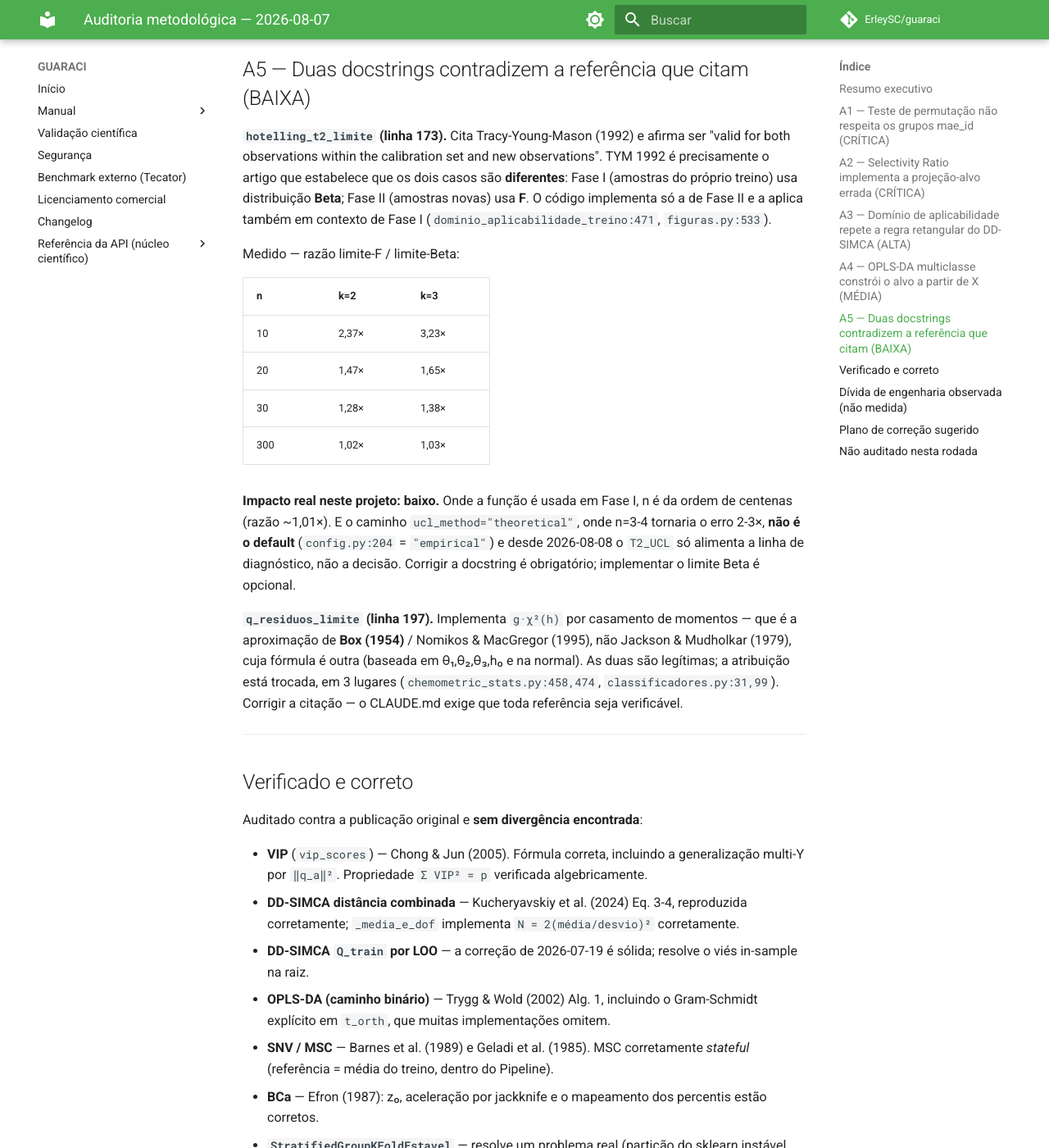
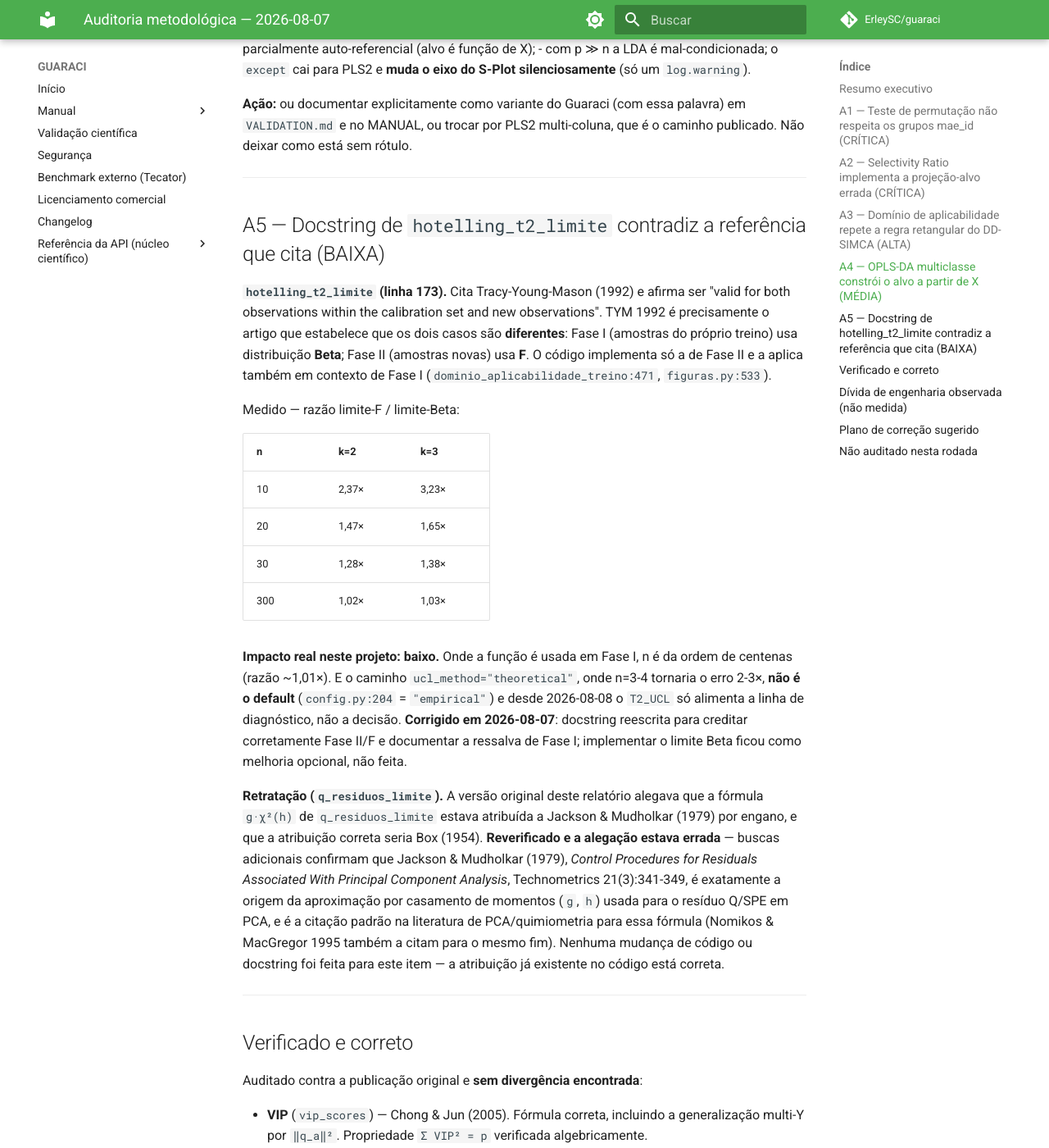
Before and after one commit to ErleySC/guaraci, an MkDocs documentation site: the page built from docs/auditoria/AUDITORIA_METODOLOGICA_2026-08-07.md, in a window 1280 px wide and 1400 px high, scrolled down 4294 px. Shown: the whole window at 82% size. Built offline with MkDocs 1.6.1 and Material for MkDocs 9.7.7, drawn with Linux system fonts in a browser that asks for light colours; comment, search, counter and statistics services are not loaded; some of the changed text lies outside the part shown.

Commit message:
docs(sci): corrige docstring de hotelling_t2_limite; retrata achado A5 residual
hotelling_t2_limite citava Tracy-Young-Mason (1992) afirmando validade
"for both observations within the calibration set and new observations".
TYM 1992 estabelece exatamente o oposto: Fase I (amostras do treino) usa
distribuicao Beta, Fase II (amostras novas) usa F. A funcao implementa
so' Fase II; docstring agora credita isso corretamente e documenta a
ressalva de uso em contexto de Fase I (dominio_aplicabilidade_treino,
figuras.fig3_outliers) -- impacto numerico medido como baixo para os
tamanhos de amostra deste projeto (~1.01-1.03x com n~300).

Retratacao: o relatorio original (commit 19ddbf5) tambem alegava que
q_residuos_limite atribuia sua formula a Jackson & Mudholkar (1979) por
engano. Reverificado -- a alegacao estava errada: Jackson & Mudholkar
(1979), Technometrics 21(3):341-349, e' de fato a origem da aproximacao
por casamento de momentos usada, e a citacao padrao da literatura de
PCA/quimiometria para essa formula. Nenhuma mudanca de codigo para este
item -- a atribuicao ja existente estava correta.

Sem mudanca de comportamento (docstring apenas). 671 testes passam, 2
skip.

```diff
--- a/docs/auditoria/AUDITORIA_METODOLOGICA_2026-08-07.md
+++ b/docs/auditoria/AUDITORIA_METODOLOGICA_2026-08-07.md
@@ -29,7 +29,15 @@ percebesse, porque os testes verificam que a função *roda*, não que ela
 | A2 | Selectivity Ratio usa `w1`, não `b/‖b‖` | **CRÍTICA** | `chemometric_stats.py:50` | Jaccard@20 = 0,39 na seleção de variáveis |
 | A3 | Domínio de aplicabilidade usa regra retangular | **ALTA** | `chemometric_stats.py:504-506` | rejeição 11,6% (nominal 5%) |
 | A4 | OPLS-DA multiclasse usa alvo derivado de X (LDA) | MÉDIA | `classificadores.py:448-466` | não medido — método não publicado |
-| A5 | Duas docstrings contradizem a referência citada | BAIXA | `chemometric_stats.py:173,197` | ≤1% no *n* deste projeto |
+| A5 | Docstring de `hotelling_t2_limite` contradiz a referência citada | BAIXA | `chemometric_stats.py:173` | ≤1% no *n* deste projeto |
+
+**Status em 2026-08-07 (pós-correção):** A1, A2, A3 e A5 corrigidos e
+commitados (`validacao_estatistica.py`, `chemometric_stats.py`,
+`classificadores.py`, `pipeline.py`, `predicao.py`); 671 testes passam, 2
+skip. A4 é uma decisão de projeto pendente, não uma correção mecânica — ver
+seção A4. A alegação original de um segundo achado em A5
+(`q_residuos_limite`, atribuição a Jackson & Mudholkar) foi **retratada**
+após reverificação — ver nota na seção A5.
 
 O achado A1 é o mais grave porque atinge exatamente o argumento central do
 projeto: o Guaraci existe para fazer **validação group-aware**, e o teste que
@@ -166,7 +174,7 @@ o caminho publicado. Não deixar como está sem rótulo.
 
 ---
 
-## A5 — Duas docstrings contradizem a referência que citam (BAIXA)
+## A5 — Docstring de `hotelling_t2_limite` contradiz a referência que cita (BAIXA)
 
 **`hotelling_t2_limite` (linha 173).** Cita Tracy-Young-Mason (1992) e afirma
 ser "valid for both observations within the calibration set and new
@@ -189,15 +197,21 @@ Medido — razão limite-F / limite-Beta:
 ordem de centenas (razão ~1,01×). E o caminho `ucl_method="theoretical"`, onde
 n=3-4 tornaria o erro 2-3×, **não é o default** (`config.py:204` =
 `"empirical"`) e desde 2026-08-08 o `T2_UCL` só alimenta a linha de
-diagnóstico, não a decisão. Corrigir a docstring é obrigatório; implementar o
-limite Beta é opcional.
+diagnóstico, não a decisão. **Corrigido em 2026-08-07**: docstring reescrita
+para creditar corretamente Fase II/F e documentar a ressalva de Fase I;
+implementar o limite Beta ficou como melhoria opcional, não feita.
 
-**`q_residuos_limite` (linha 197).** Implementa `g·χ²(h)` por casamento de
-momentos — que é a aproximação de **Box (1954)** / Nomikos & MacGregor (1995),
-não Jackson & Mudholkar (1979), cuja fórmula é outra (baseada em θ₁,θ₂,θ₃,h₀ e
-na normal). As duas são legítimas; a atribuição está trocada, em 3 lugares
-(`chemometric_stats.py:458,474`, `classificadores.py:31,99`). Corrigir a
-citação — o CLAUDE.md exige que toda referência seja verificável.
+**Retratação (`q_residuos_limite`).** A versão original deste relatório
+alegava que a fórmula `g·χ²(h)` de `q_residuos_limite` estava atribuída a
+Jackson & Mudholkar (1979) por engano, e que a atribuição correta seria Box
+(1954). **Reverificado e a alegação estava errada** — buscas adicionais
+confirmam que Jackson & Mudholkar (1979), *Control Procedures for Residuals
+Associated With Principal Component Analysis*, Technometrics 21(3):341-349,
+é exatamente a origem da aproximação por casamento de momentos (`g`, `h`)
+usada para o resíduo Q/SPE em PCA, e é a citação padrão na literatura de
+PCA/quimiometria para essa fórmula (Nomikos & MacGregor 1995 também a citam
+para o mesmo fim). Nenhuma mudança de código ou docstring foi feita para
+este item — a atribuição já existente no código está correta.
 
 ---
 
```
Also changed, not shown: 1 other file.
